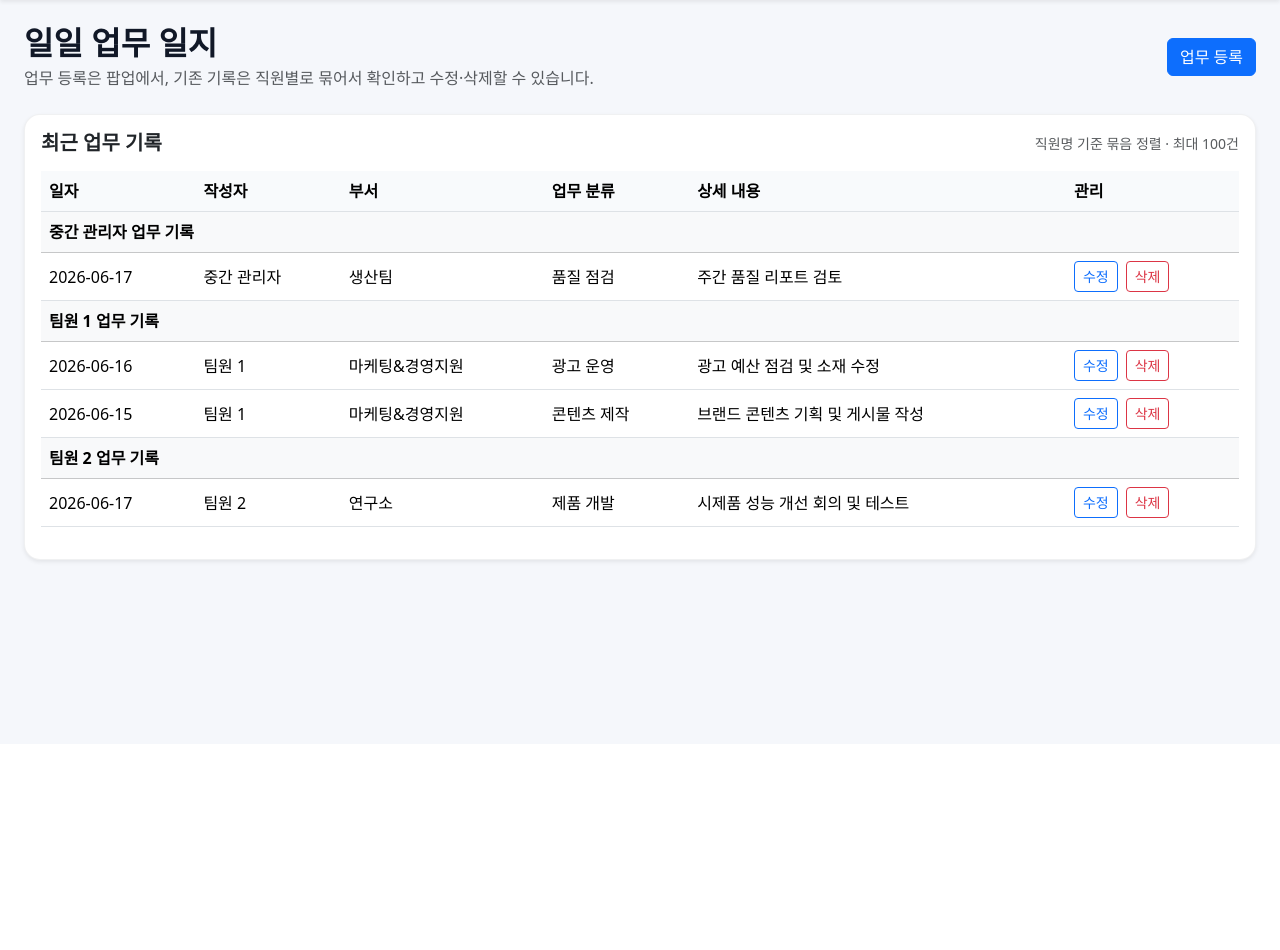
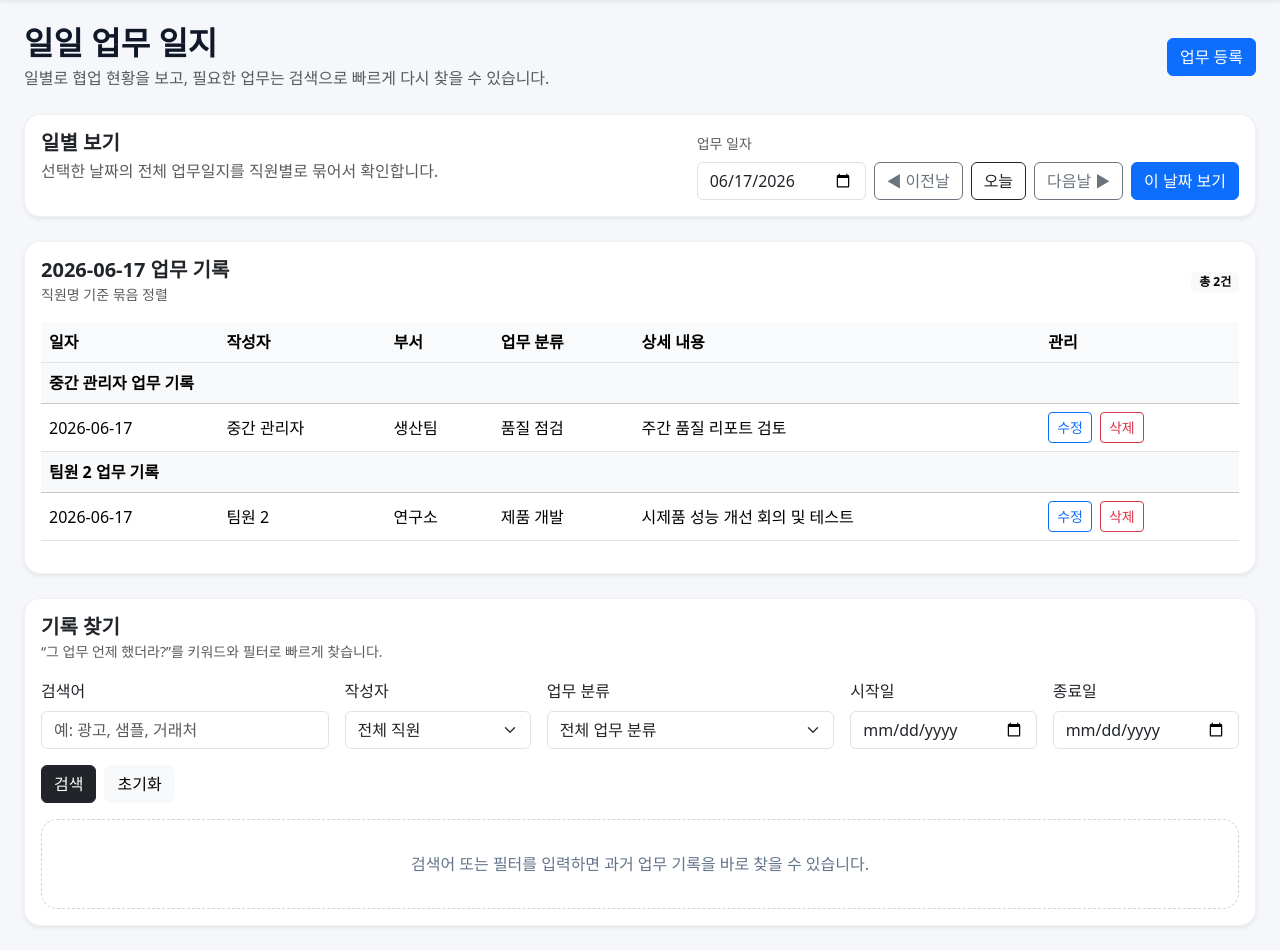
Before and after one commit to Woong-Marketer/PMS, a Flask app: page /work-logs in a window 1280 px wide. Shown: the part 56-1006 px from the top of the page. Before the commit the page ends 620 px from the top, so only its background shows below. Run offline with Flask 3, Linux system fonts and the light colour scheme; a user stored in the database is signed in; data comes from the database, SQL or seed files in the repository; some libraries are stand-ins or nearby versions.

Commit message:
260617ver.5
업무일지 일별 조회

```diff
--- a/app.py
+++ b/app.py
@@ -711,6 +711,26 @@ def safe_create_user(username, password_hash, name, role, status, approved_at=No
         raise
 
 
+def parse_iso_date(value, fallback=None):
+    fallback = fallback or date.today()
+    if not value:
+        return fallback
+    try:
+        return datetime.strptime(value, '%Y-%m-%d').date()
+    except ValueError:
+        return fallback
+
+
+def get_approved_members():
+    members = [user for user in storage.list_users() if user.get('status', 'approved') == 'approved' and user.get('role', 'member') in ['member', 'manager', 'superadmin']]
+    department_map = {int(dep['id']): dep['name'] for dep in storage.list_departments()}
+    for user in members:
+        department_id = user.get('department_id')
+        user['department_name'] = department_map.get(int(department_id), '-') if department_id else '-'
+    members.sort(key=lambda user: user['name'])
+    return members
+
+
 @app.context_processor
 def inject_globals():
     return {
@@ -1028,12 +1048,78 @@ def work_logs():
             flash(f'{saved_count}건의 업무 일지가 저장되었습니다.', 'success')
         else:
             flash('저장할 유효한 업무 항목이 없습니다.', 'warning')
-        return redirect(url_for('work_logs'))
+        return redirect(url_for('work_logs', view_date=work_date))
 
-    logs = get_filtered_logs_for_view(limit=100)
+    requested_date = parse_iso_date(request.args.get('view_date'), date.today())
+    nav = request.args.get('nav', '').strip()
+    if nav == 'prev':
+        requested_date = requested_date - timedelta(days=1)
+    elif nav == 'next':
+        requested_date = requested_date + timedelta(days=1)
+    elif nav == 'today':
+        requested_date = date.today()
+
+    keyword = request.args.get('keyword', '').strip()
+    user_id = request.args.get('user_id', 'all').strip() or 'all'
+    category_id = request.args.get('category_id', 'all').strip() or 'all'
+    start_date = request.args.get('start_date', '').strip()
+    end_date = request.args.get('end_date', '').strip()
+
+    all_logs = get_filtered_logs_for_view(limit=1000)
+    daily_logs = [log for log in all_logs if log['work_date'] == requested_date.isoformat()]
+
+    search_active = any([keyword, user_id != 'all', category_id != 'all', start_date, end_date])
+    search_results = []
+    if search_active:
+        search_start = parse_iso_date(start_date, date(2000, 1, 1)) if start_date else None
+        search_end = parse_iso_date(end_date, date(2100, 12, 31)) if end_date else None
+        lowered_keyword = keyword.lower()
+        for log in all_logs:
+            if user_id != 'all' and str(log['user_id']) != str(user_id):
+                continue
+            if category_id != 'all' and str(log['category_id']) != str(category_id):
+                continue
+            log_date = parse_iso_date(log['work_date'])
+            if search_start and log_date < search_start:
+                continue
+            if search_end and log_date > search_end:
+                continue
+            haystack = f"{log['detail']} {log['category_name']} {log['department_name']} {log['user_name']}".lower()
+            if lowered_keyword and lowered_keyword not in haystack:
+                continue
+            search_results.append(log)
+        search_results.sort(key=lambda row: (row['work_date'], row['user_name'], row['id']), reverse=True)
 
     departments = storage.get_departments_with_categories()
-    return render_template('work_logs.html', logs=logs, departments=departments, selected_department_id=session.get('department_id') or '')
+    members = get_approved_members()
+    flat_categories = []
+    for dep in departments:
+        for cat in dep['categories']:
+            flat_categories.append({
+                'id': int(cat['id']),
+                'name': cat['name'],
+                'department_name': dep['name']
+            })
+    flat_categories.sort(key=lambda row: (row['department_name'], row['name']))
+
+    return render_template(
+        'work_logs.html',
+        logs=daily_logs,
+        departments=departments,
+        selected_department_id=session.get('department_id') or '',
+        selected_date=requested_date.isoformat(),
+        prev_date=(requested_date - timedelta(days=1)).isoformat(),
+        next_date=(requested_date + timedelta(days=1)).isoformat(),
+        members=members,
+        categories=flat_categories,
+        search_active=search_active,
+        search_results=search_results,
+        search_keyword=keyword,
+        search_user_id=user_id,
+        search_category_id=category_id,
+        search_start_date=start_date,
+        search_end_date=end_date
+    )
 
 
 @app.route('/work-logs/<int:log_id>/edit', methods=['GET', 'POST'])
@@ -1090,8 +1176,7 @@ def delete_work_log(log_id):
 @app.route('/dashboard')
 @role_required('superadmin', 'manager')
 def dashboard():
-    members = [user for user in storage.list_users() if user.get('status', 'approved') == 'approved' and user.get('role', 'member') in ['member', 'manager', 'superadmin']]
-    members.sort(key=lambda user: user['name'])
+    members = get_approved_members()
     return render_template('dashboard.html', members=members)
 
 
--- a/templates/work_logs.html
+++ b/templates/work_logs.html
@@ -4,16 +4,44 @@
 <div class="d-flex justify-content-between align-items-center mb-4">
     <div>
         <h2 class="fw-bold mb-1">일일 업무 일지</h2>
-        <p class="text-muted mb-0">업무 등록은 팝업에서, 기존 기록은 직원별로 묶어서 확인하고 수정·삭제할 수 있습니다.</p>
+        <p class="text-muted mb-0">일별로 협업 현황을 보고, 필요한 업무는 검색으로 빠르게 다시 찾을 수 있습니다.</p>
     </div>
     <button class="btn btn-primary" data-bs-toggle="modal" data-bs-target="#logModal">업무 등록</button>
 </div>
 
-<div class="card shadow-sm">
+<div class="card shadow-sm mb-4">
+    <div class="card-body">
+        <div class="d-flex flex-column flex-xl-row justify-content-between gap-3">
+            <div>
+                <h5 class="fw-bold mb-1">일별 보기</h5>
+                <p class="text-muted mb-0">선택한 날짜의 전체 업무일지를 직원별로 묶어서 확인합니다.</p>
+            </div>
+            <form method="get" class="row g-2 align-items-end">
+                <div class="col-auto">
+                    <label class="form-label small text-muted">업무 일자</label>
+                    <input type="date" name="view_date" value="{{ selected_date }}" class="form-control">
+                </div>
+                <div class="col-auto d-flex gap-2">
+                    <button type="submit" name="nav" value="prev" class="btn btn-outline-secondary">◀ 이전날</button>
+                    <button type="submit" name="nav" value="today" class="btn btn-outline-dark">오늘</button>
+                    <button type="submit" name="nav" value="next" class="btn btn-outline-secondary">다음날 ▶</button>
+                </div>
+                <div class="col-auto">
+                    <button type="submit" class="btn btn-primary">이 날짜 보기</button>
+                </div>
+            </form>
+        </div>
+    </div>
+</div>
+
+<div class="card shadow-sm mb-4">
     <div class="card-body">
         <div class="d-flex justify-content-between align-items-center mb-3">
-            <h5 class="fw-bold mb-0">최근 업무 기록</h5>
-            <span class="text-muted small">직원명 기준 묶음 정렬 · 최대 100건</span>
+            <div>
+                <h5 class="fw-bold mb-0">{{ selected_date }} 업무 기록</h5>
+                <span class="text-muted small">직원명 기준 묶음 정렬</span>
+            </div>
+            <span class="badge text-bg-light">총 {{ logs|length }}건</span>
         </div>
         <div class="table-responsive">
             <table class="table align-middle">
@@ -58,13 +86,97 @@
                     {% else %}
                     <tr>
                         <td colspan="6">
-                            <div class="empty-state">아직 등록된 업무 기록이 없습니다.</div>
+                            <div class="empty-state">선택한 날짜에 등록된 업무 기록이 없습니다.</div>
                         </td>
                     </tr>
                     {% endfor %}
                 </tbody>
             </table>
         </div>
+    </div>
+</div>
+
+<div class="card shadow-sm">
+    <div class="card-body">
+        <div class="d-flex justify-content-between align-items-center mb-3">
+            <div>
+                <h5 class="fw-bold mb-0">기록 찾기</h5>
+                <span class="text-muted small">“그 업무 언제 했더라?”를 키워드와 필터로 빠르게 찾습니다.</span>
+            </div>
+            {% if search_active %}
+            <a href="{{ url_for('work_logs', view_date=selected_date) }}" class="btn btn-sm btn-outline-secondary">검색 초기화</a>
+            {% endif %}
+        </div>
+        <form method="get" class="row g-3 align-items-end mb-3">
+            <input type="hidden" name="view_date" value="{{ selected_date }}">
+            <div class="col-lg-3">
+                <label class="form-label">검색어</label>
+                <input type="text" name="keyword" value="{{ search_keyword }}" class="form-control" placeholder="예: 광고, 샘플, 거래처">
+            </div>
+            <div class="col-lg-2">
+                <label class="form-label">작성자</label>
+                <select name="user_id" class="form-select">
+                    <option value="all">전체 직원</option>
+                    {% for member in members %}
+                    <option value="{{ member.id }}" {% if search_user_id == member.id|string %}selected{% endif %}>{{ member.name }}</option>
+                    {% endfor %}
+                </select>
+            </div>
+            <div class="col-lg-3">
+                <label class="form-label">업무 분류</label>
+                <select name="category_id" class="form-select">
+                    <option value="all">전체 업무 분류</option>
+                    {% for cat in categories %}
+                    <option value="{{ cat.id }}" {% if search_category_id == cat.id|string %}selected{% endif %}>{{ cat.department_name }} · {{ cat.name }}</option>
+                    {% endfor %}
+                </select>
+            </div>
+            <div class="col-lg-2">
+                <label class="form-label">시작일</label>
+                <input type="date" name="start_date" value="{{ search_start_date }}" class="form-control">
+            </div>
+            <div class="col-lg-2">
+                <label class="form-label">종료일</label>
+                <input type="date" name="end_date" value="{{ search_end_date }}" class="form-control">
+            </div>
+            <div class="col-12 d-flex gap-2">
+                <button type="submit" class="btn btn-dark">검색</button>
+                <a href="{{ url_for('work_logs', view_date=selected_date) }}" class="btn btn-light">초기화</a>
+            </div>
+        </form>
+
+        {% if search_active %}
+        <div class="table-responsive">
+            <table class="table align-middle">
+                <thead>
+                    <tr>
+                        <th>일자</th>
+                        <th>작성자</th>
+                        <th>부서</th>
+                        <th>업무 분류</th>
+                        <th>상세 내용</th>
+                    </tr>
+                </thead>
+                <tbody>
+                    {% for log in search_results %}
+                    <tr>
+                        <td>{{ log.work_date }}</td>
+                        <td>{{ log.user_name }}</td>
+                        <td>{{ log.department_name }}</td>
+                        <td>{{ log.category_name }}</td>
+                        <td>{{ log.detail }}</td>
+                    </tr>
+                    {% else %}
+                    <tr>
+                        <td colspan="5"><div class="empty-state">검색 조건에 맞는 업무 기록이 없습니다.</div></td>
+                    </tr>
+                    {% endfor %}
+                </tbody>
+            </table>
+        </div>
+        {% else %}
+        <div class="empty-state">검색어 또는 필터를 입력하면 과거 업무 기록을 바로 찾을 수 있습니다.</div>
+        {% endif %}
     </div>
 </div>
 
@@ -83,7 +195,7 @@
                     <div class="row g-3 align-items-end mb-4">
                         <div class="col-md-4 col-lg-3">
                             <label class="form-label">업무 일자</label>
-                            <input type="date" class="form-control" name="work_date" value="{{ today_str }}" required>
+                            <input type="date" class="form-control" name="work_date" value="{{ selected_date }}" required>
                         </div>
                     </div>
                     <div id="entryRows"></div>
```
Also changed, not shown: test_app.py (+24 -7 lines).
